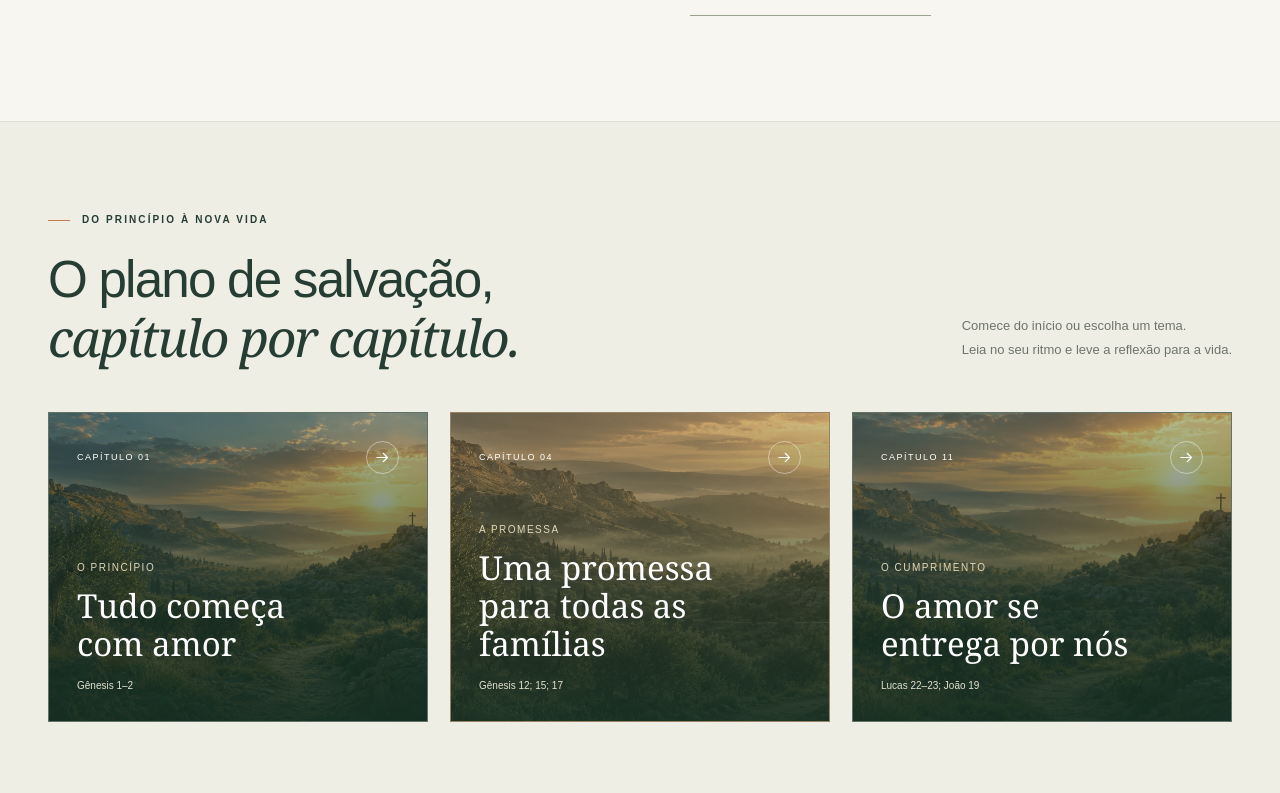
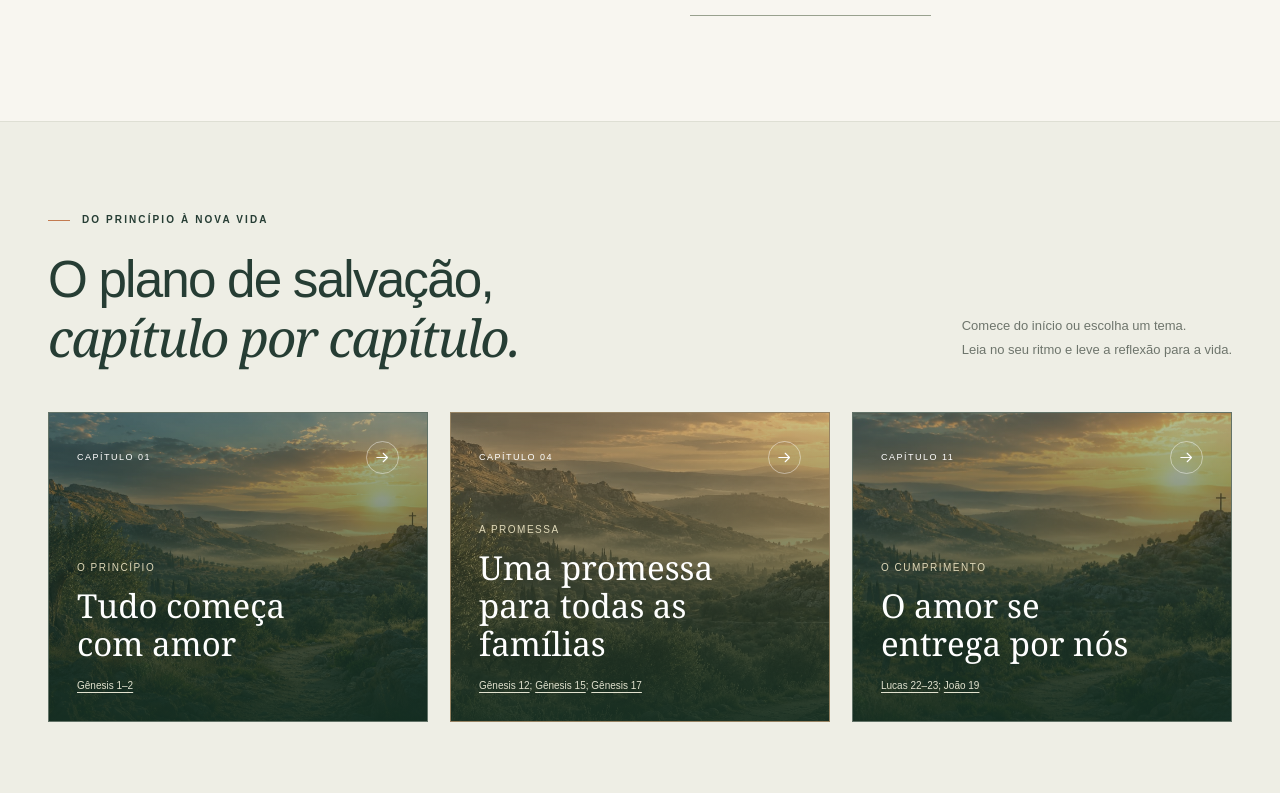
Before and after one commit to docenge/portal-ad-planalto, a Next.js app: page / in a window 1280 px wide. Shown: the part 1561-2354 px from the top of the page. Built offline with nearby package versions, Linux system fonts and the light colour scheme.

Commit message:
Abre referências bíblicas na Bíblia ADP e permite navegar intervalos de capítulos

```diff
--- /dev/null
+++ b/app/bible-references.js
@@ -0,0 +1,18 @@
+import Link from 'next/link'
+
+// Keep abbreviated follow-up chapters tied to the preceding book.
+export function referenceParts(text) {
+ let book='',chapter=''
+ return text.split(/;\s*/).flatMap(part=>{
+  const match=/^((?:[1-3]\s+)?[^\d]+?)\s+(\d.*)$/.exec(part.trim())
+  if(match){book=match[1].trim();part=match[2]}
+  return part.split(/,\s*/).map((numbers,i)=>{
+   if(numbers.includes(':'))chapter=numbers.split(':')[0]
+   const reference=book+' '+(i>0&&chapter&&!numbers.includes(':')?chapter+':':'')+numbers.trim()
+   return {label:reference.trim(),href:'/biblia/leitor/index.html?q='+encodeURIComponent(reference.trim())}
+  })
+ })
+}
+export default function BibleReferences({text}) {
+ return <>{referenceParts(text).map((item,i)=><span key={item.href}>{i>0?'; ':''}<Link href={item.href} className="scripture-reference" aria-label={'Ler '+item.label+' na Bíblia ADP'}>{item.label}</Link></span>)}</>
+}
--- a/app/theme.css
+++ b/app/theme.css
@@ -65,3 +65,5 @@ html[data-theme=dark] input::placeholder,html[data-theme=dark] textarea::placeho
 .congregation-count{scroll-margin-top:24px}
 @media(max-width:860px){.congregation-section .congregation-filters{grid-template-columns:1fr 1fr}.congregation-section .congregation-filters>div{grid-column:1/-1}}
 @media(max-width:380px){.congregation-section .congregation-filters{grid-template-columns:1fr}}
+
+.scripture-reference{text-decoration:underline;text-underline-offset:3px}.scripture-reference:hover{opacity:.8}.scripture-reference:focus-visible{outline:3px solid var(--orange);outline-offset:4px}
--- a/public/biblia/leitor/sw.js
+++ b/public/biblia/leitor/sw.js
@@ -1,4 +1,4 @@
-const CACHE = 'ad-planalto-biblia-v8';
+const CACHE = 'ad-planalto-biblia-v9';
 const FILES = ['./index.html','./style.css','./app.js','./reference.js','./voice-search.js','./bible-search.js','./search-ui.js','./biblia.json','./manifest.webmanifest','./icon-192.png','./icon-512.png','./icon.svg','./install.js','./revisao-ortografica.json'];
 self.addEventListener('install', event => { event.waitUntil(caches.open(CACHE).then(cache => cache.addAll(FILES)).then(() => self.skipWaiting())); });
 self.addEventListener('activate', event => { event.waitUntil(caches.keys().then(keys => Promise.all(keys.filter(key => key.startsWith('ad-planalto-biblia-') && key !== CACHE).map(key => caches.delete(key)))).then(() => self.clients.claim())); });
```
Also changed, not shown: app/sobre-este-site/page.js (+1 -1 lines), public/biblia/leitor/bible-search.js (+1 -1 lines), public/biblia/leitor/search-ui.js (+1 -1 lines), app/jornada/[slug]/page.js, app/page.js.
